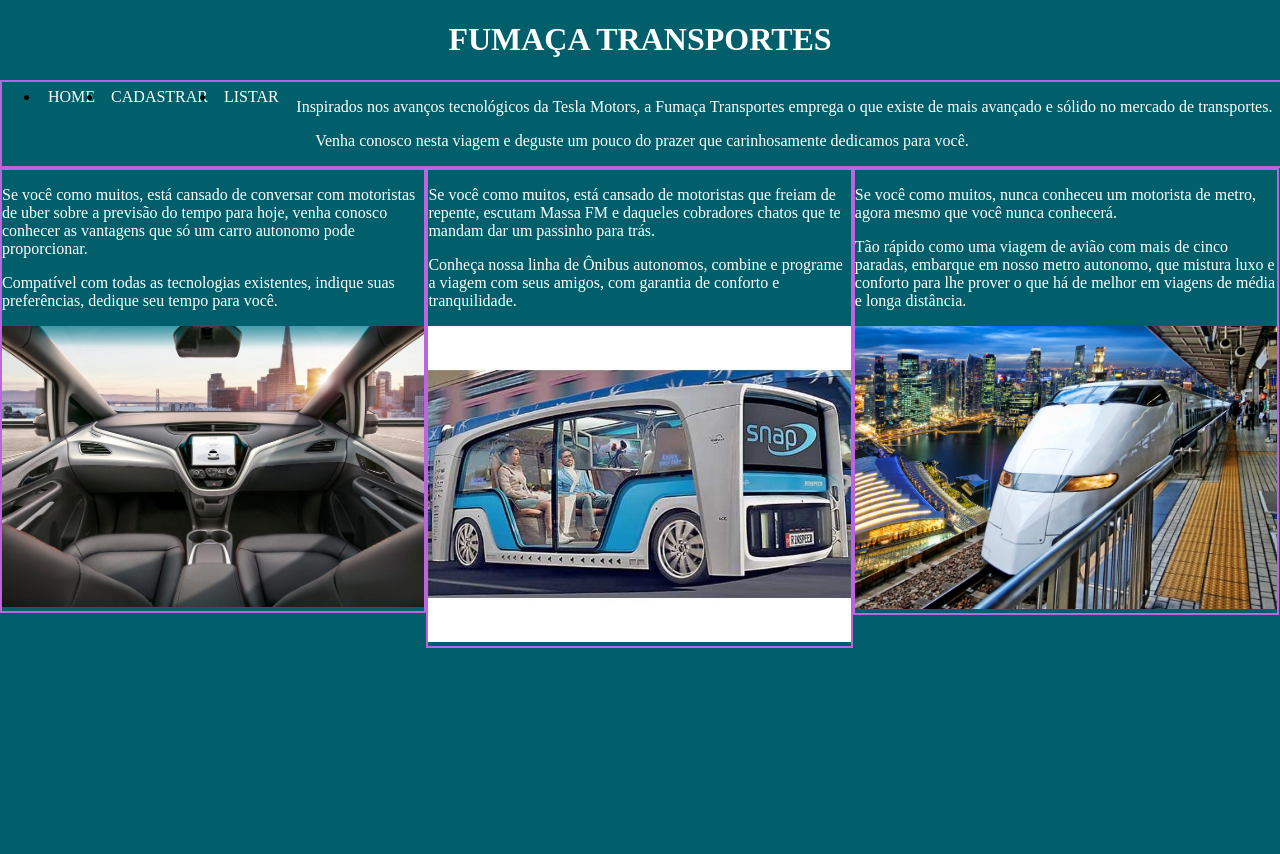
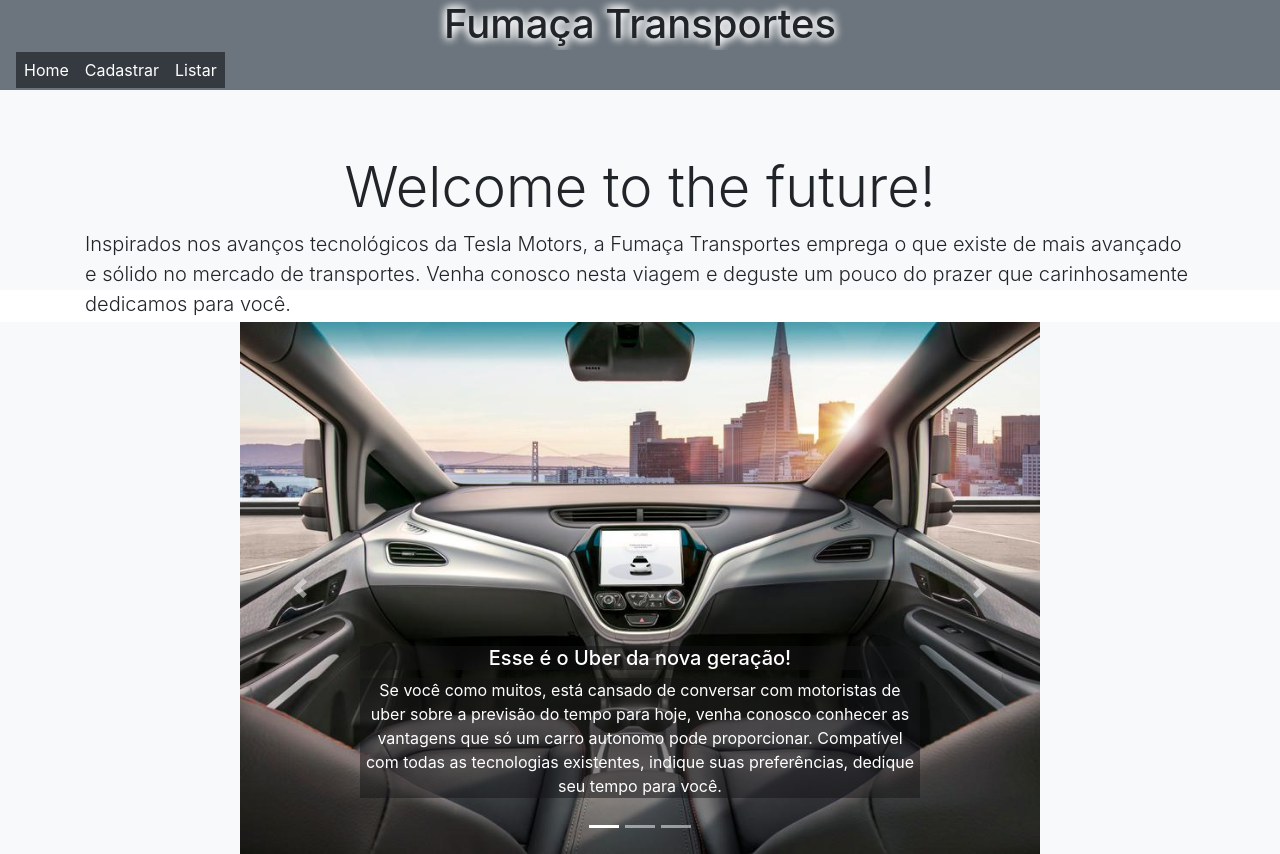
Before and after one commit to titodeluchi/Projeto, a Flask app: page / in a window 1280 px wide. Before the commit the page ends 648 px from the top, so only its background shows below. Run offline with Flask 2, Linux system fonts and the light colour scheme; some libraries are stand-ins or nearby versions.

Commit message:
css do caralho

```diff
--- a/Trabalho/static/css.css
+++ b/Trabalho/static/css.css
@@ -1,94 +1,37 @@
-@media only screen and (max-device-width: 900px){
-}
-body{
-    width: 100%;
-    height: 100%;
-    margin: 0;
-    padding: 0;
-    float: left;
-    background: #005F6B;
-}
 .cabecalho{
     width: 100%;
-    height: 40%;
+    height: 50px;
+    margin: 0%;
+    padding: 0%;
+    text-shadow: 0px 0px 10px white, 0px 0px 10px white, 0px 0px 10px white;
 }
 .cabecalho h1{
-    color: white;
-    text-transform: uppercase;
     text-align: center;
     width: 100%;
     height: 50%;
+    margin: 0%;
+    padding: 0%;
 }
-.cabecalho ul{
-    text-decoration: none;
-}
-.cabecalho ul li{
-    float: left;
-    padding: 0.5em 0.5em;
-}
-.cabecalho ul li:hover{
-    background: #005F6B;
-}
-.cabecalho ul li a {
-    text-decoration: none;
-    text-transform: uppercase;
+.navbar a{
+    padding: 0px 2px;
     color: white;
 }
-.corpo{
+.navbar a:hover{
+    text-decoration: underline;
+}
+.display-4{
+    text-align: center;
+}
+.jumbotron{
+    margin: 0%;
+    padding: 0%;
     width: 100%;
-    height: 60%;
+    height: 200px;
 }
-.titulo{
-    width: 100%;
-    height: 40%;
-    text-align: center;
-    color: white;
-    border: 2px solid rgb(188, 101, 223);
+#carouselExampleCaptions{
+    width: 800px;
+    margin: auto;
 }
-.carro{
-    width: 33%;
-    height: 70%;
-    color: white;
-    border: 2px solid rgb(188, 101, 223);
+#carouselExampleCaptions h5, #carouselExampleCaptions p{
+    background-color: rgba(20, 21, 22, 0.5);
 }
-.carro p{
-    width: 100%;
-    height: 30%;
-
-}
-.carro img{
-    width: 100%;
-    height: 70%;
-}
-.onibus{
-    width: 33%;
-    height: 60%;
-    color: white;
-    border: 2px solid rgb(188, 101, 223);
-}
-.onibus p{
-    width: 100%;
-    height: 30%;
-}
-.onibus img{
-    width: 100%;
-    height: 70%;
-}
-.metro{
-    width: 33%;
-    height: 70%;
-    color: white;
-    border: 2px solid rgb(188, 101, 223);
-}
-.metro p{
-    width: 100%;
-    height: 30%;
-}
-.metro img{
-    width: 100%;
-    height: 70%;
-}
-.carro, .metro, .onibus{
-    float: left;
-    height: 1%;
-}
--- a/Trabalho/templates/index.html
+++ b/Trabalho/templates/index.html
@@ -1,30 +1,59 @@
 {% extends "layout.html" %}
 
 {% block index %}
-    <div class="titulo">
-        <p>Inspirados nos avanços tecnológicos da Tesla Motors, a Fumaça Transportes emprega o que existe de mais avançado e sólido no mercado
-            de transportes.</p>
-        <p>Venha conosco nesta viagem e deguste um pouco do prazer que carinhosamente dedicamos para você.</p>
-    </div>
-    <div class="carro">
-        <p>Se você como muitos, está cansado de conversar com motoristas de uber sobre a previsão do tempo para hoje, venha conosco conhecer
-            as vantagens que só um carro autonomo pode proporcionar.</p>
-        <p>Compatível com todas as tecnologias existentes, indique suas preferências, dedique seu tempo para você.</p>
-        <img src="../static/tesla car.jpg" alt="">
-    </div>
-    <div class="onibus">
-        <p>Se você como muitos, está cansado de motoristas que freiam de repente, escutam Massa FM e daqueles cobradores chatos que te
-            mandam dar um passinho para trás.</p>
-        <p>Conheça nossa linha de Ônibus autonomos, combine e programe a viagem com seus amigos, com garantia de conforto e tranquilidade.</p>
-        <img src="../static/busão da massa.jpg" alt="">
-    </div>
-    <div class="metro">
-        <p>Se você como muitos, nunca conheceu um motorista de metro, agora mesmo que você nunca conhecerá.</p>
-        <p>Tão rápido como uma viagem de avião com mais de cinco paradas, embarque em nosso metro autonomo, que mistura luxo e conforto
-            para lhe prover o que há de melhor em viagens de média e longa distância.</p>
-        <img src="../static/metro_grande.jpg" alt="">
+    <div class="jumbotron jumbotron-fluid bg-light">
+        <div class="container">
+            <h1 class="display-4">Welcome to the future!</h1>
+            <p class="lead">Inspirados nos avanços tecnológicos da Tesla Motors, a Fumaça Transportes emprega o que existe de mais avançado
+                            e sólido no mercado de transportes. Venha conosco nesta viagem e deguste um pouco do prazer que carinhosamente
+                            dedicamos para você.</p>
+        </div>
     </div>
 
-
-
+    <div class="bd-example bg-light">
+        <div id="carouselExampleCaptions" class="carousel slide" data-ride="carousel">
+            <ol class="carousel-indicators">
+                <li data-target="#carouselExampleCaptions" data-slide-to="0" class="active"></li>
+                <li data-target="#carouselExampleCaptions" data-slide-to="1"></li>
+                <li data-target="#carouselExampleCaptions" data-slide-to="2"></li>
+            </ol>
+            <div class="carousel-inner">
+                <div class="carousel-item active">
+                    <img src="../static/tesla car.jpg" class="d-block w-100" alt="...">
+                    <div class="carousel-caption d-none d-md-block">
+                        <h5>Esse é o Uber da nova geração!</h5>
+                        <p>Se você como muitos, está cansado de conversar com motoristas de uber sobre a previsão do tempo para hoje,
+                            venha conosco conhecer as vantagens que só um carro autonomo pode proporcionar. Compatível com todas as tecnologias
+                            existentes, indique suas preferências, dedique seu tempo para você.</p>
+                    </div>
+                </div>
+                <div class="carousel-item">
+                    <img src="../static/busão da massa.jpg" class="d-block w-100" alt="...">
+                    <div class="carousel-caption d-none d-md-block">
+                        <h5>Esse é o Ônibus da nova geração!</h5>
+                        <p>Se você como muitos, está cansado de motoristas que freiam de repente, escutam Massa FM e daqueles cobradores chatos que te
+                            mandam dar um passinho para trás. Conheça nossa linha de Ônibus autonomos, combine e programe a viagem com seus amigos,
+                            com garantia de conforto e tranquilidade.</p>
+                    </div>
+                </div>
+                <div class="carousel-item">
+                    <img src="../static/metro_grande.jpg" class="d-block w-100" alt="...">
+                    <div class="carousel-caption d-none d-md-block">
+                        <h5>Metrô do Japão no Brasil!</h5>
+                        <p>Se você como muitos, nunca conheceu um motorista de metro, agora mesmo que você nunca conhecerá.
+                            Tão rápido como uma viagem de avião com mais de cinco paradas, embarque em nosso metro autonomo,
+                            que mistura luxo e conforto para lhe prover o que há de melhor em viagens de média e longa distância.</p>
+                    </div>
+                </div>
+            </div>
+            <a class="carousel-control-prev" href="#carouselExampleCaptions" role="button" data-slide="prev">
+                <span class="carousel-control-prev-icon" aria-hidden="true"></span>
+                <span class="sr-only">Previous</span>
+            </a>
+            <a class="carousel-control-next" href="#carouselExampleCaptions" role="button" data-slide="next">
+                <span class="carousel-control-next-icon" aria-hidden="true"></span>
+                <span class="sr-only">Next</span>
+            </a>
+        </div>
+    </div>
 {% endblock %}
--- a/Trabalho/templates/layout.html
+++ b/Trabalho/templates/layout.html
@@ -3,22 +3,37 @@
 <head>
     <meta charset="UTF-8">
     <link rel="stylesheet" href="../static/css.css">
+    <link rel="stylesheet" href="https://stackpath.bootstrapcdn.com/bootstrap/4.3.1/css/bootstrap.min.css" integrity="sha384-ggOyR0iXCbMQv3Xipma34MD+dH/1fQ784/j6cY/iJTQUOhcWr7x9JvoRxT2MZw1T" crossorigin="anonymous">
     <title>Fumaça Transportes</title>
 </head>
 
 <body>
-    <div class="cabecalho">
+    <div class="cabecalho bg-secondary">
         <h1>Fumaça Transportes</h1>
-        <ul>
-            <li><a href="/">Home</a></li>
-            <li><a href="/cadastrar">Cadastrar</a></li>
-            <li><a href="/listar">Listar</a></li>
-        </ul>
     </div>
-    <div class="corpo">
-        {% block index %}
+    <nav class="navbar navbar-expand-lg navbar-light bg-secondary">
+        <button class="navbar-toggler" type="button" data-toggle="collapse" data-target="#navbarTogglerDemo03" aria-controls="navbarTogglerDemo03" aria-expanded="false" aria-label="Toggle navigation">
+            <span class="navbar-toggler-icon"></span>
+        </button>
+        <div class="collapse navbar-collapse" id="navbarTogglerDemo03">
+            <ul class="navbar-nav mr-auto mt-2 mt-lg-0">
+                <li class="nav-item active">
+                    <a class="d-inline p-2 bg-dark text white" href="/">Home</a>
+                </li>
+                <li class="nav-item active">
+                    <a class="d-inline p-2 bg-dark text white" href="/cadastrar">Cadastrar<span class="sr-only">(current)</span></a>
+                </li>
+                <li class="nav-item active">
+                    <a class="d-inline p-2 bg-dark text white" href="/listar">Listar</a>
+                </li>
+            </ul>
+        </div>
+    </nav>
+    {% block index %}
 
-        {% endblock %}
-    </div>
+    {% endblock %}
+    <script src="https://code.jquery.com/jquery-3.3.1.slim.min.js" integrity="sha384-q8i/X+965DzO0rT7abK41JStQIAqVgRVzpbzo5smXKp4YfRvH+8abtTE1Pi6jizo" crossorigin="anonymous"></script>
+    <script src="https://cdnjs.cloudflare.com/ajax/libs/popper.js/1.14.7/umd/popper.min.js" integrity="sha384-UO2eT0CpHqdSJQ6hJty5KVphtPhzWj9WO1clHTMGa3JDZwrnQq4sF86dIHNDz0W1" crossorigin="anonymous"></script>
+    <script src="https://stackpath.bootstrapcdn.com/bootstrap/4.3.1/js/bootstrap.min.js" integrity="sha384-JjSmVgyd0p3pXB1rRibZUAYoIIy6OrQ6VrjIEaFf/nJGzIxFDsf4x0xIM+B07jRM" crossorigin="anonymous"></script>
 </body>
 </html>
```
Also changed, not shown: Trabalho/static/busão da massa.jpg, Trabalho/static/metro_grande.jpg.
